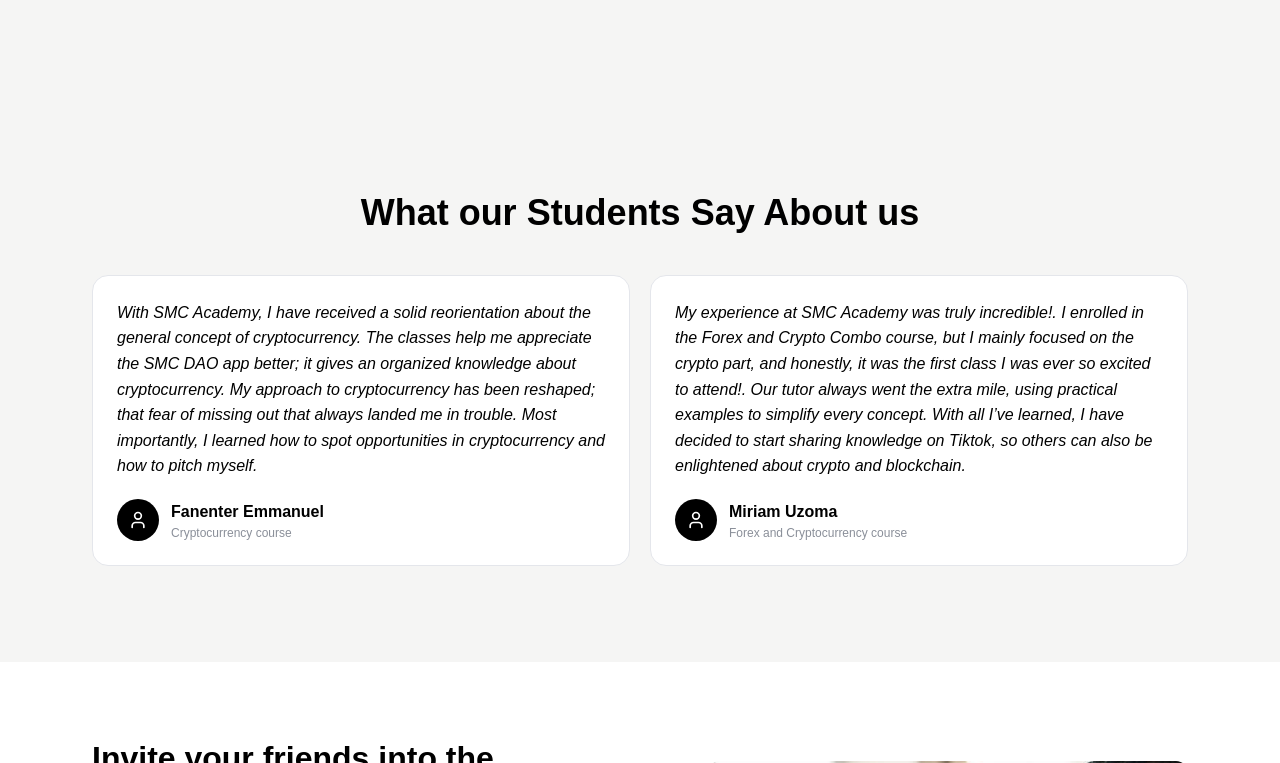
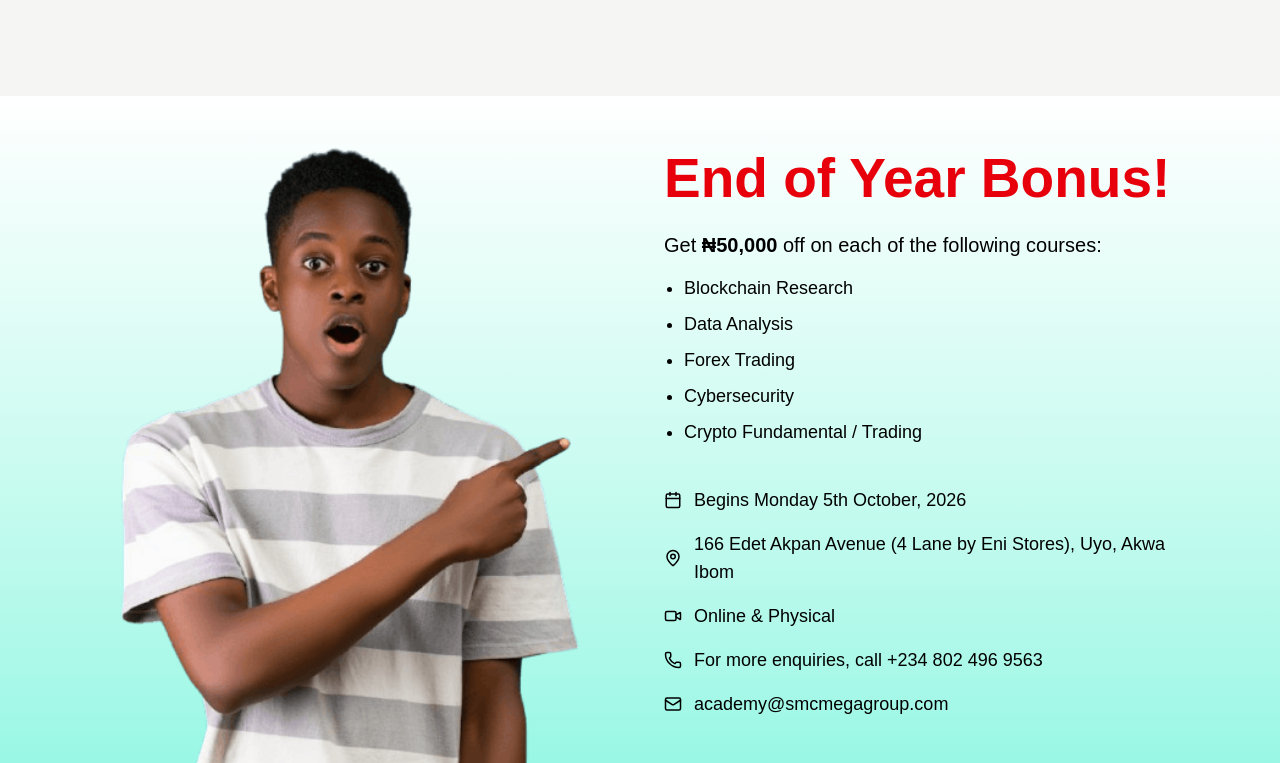
Before and after one commit to Kansoldev/smc-academy-landing-page, a Next.js app: page / in a window 1280 px wide. Shown: the part 2757-3520 px from the top of the page. Built offline with nearby package versions, Linux system fonts and the light colour scheme; a web font is replaced by a local one.

Commit message:
feat: add end of the year promotional banner

```diff
--- a/app/page.tsx
+++ b/app/page.tsx
@@ -2,6 +2,7 @@
 import Hero from "@/components/Hero";
 import AcademyStats from "@/components/AcademyStats";
 import About from "@/components/About";
+import BonusPromo from "@/components/BonusPromo";
 import Courses from "@/components/Courses";
 import Testimonials from "@/components/Testimonials";
 import Referral from "@/components/Referral";
@@ -17,6 +18,7 @@
         <AcademyStats />
         <About />
         <Courses />
+        <BonusPromo />
         <Testimonials />
         <Referral />
         <Footer />
--- /dev/null
+++ b/components/BonusPromo.tsx
@@ -0,0 +1,70 @@
+import Image from "next/image";
+import { MapPin, Video, Calendar, Phone, Mail } from "lucide-react";
+
+function BonusPromo() {
+  return (
+    <section className="bg-linear-to-b from-white to-teal-200">
+      <div className="max-w-290 mx-auto sm:grid sm:grid-cols-2 gap-12 px-8 py-12 md:pb-0">
+        <div className="relative w-full h-160 hidden md:block overflow-hidden">
+          <Image src="/ad.png" alt="" className="object-cover" fill />
+        </div>
+
+        <div className="">
+          <h2 className="text-3xl md:text-[55px] font-bold text-red-600 leading-tight mb-4">
+            End of Year Bonus!
+            <br />
+          </h2>
+
+          <p className="text-xl leading-relaxed">
+            Get <span className="font-bold">₦50,000</span> off on each of the
+            following courses:
+          </p>
+
+          <ol className="max-w-md text-lg mb-5 mt-3 list-disc pl-5 space-y-2">
+            <li>Blockchain Research</li>
+            <li>Data Analysis</li>
+            <li>Forex Trading</li>
+            <li>Cybersecurity</li>
+            <li>Crypto Fundamental / Trading</li>
+          </ol>
+
+          <div className="space-y-4 mt-10 text-lg">
+            <div className="flex items-center gap-3">
+              <Calendar size={18} className="shrink-0" />
+              <span>Begins Monday 5th October, 2026</span>
+            </div>
+
+            <div className="flex items-center gap-3">
+              <MapPin size={18} className="shrink-0" />
+              <span>
+                166 Edet Akpan Avenue (4 Lane by Eni Stores), Uyo, Akwa Ibom
+              </span>
+            </div>
+
+            <div className="flex items-center gap-3">
+              <Video size={18} className="shrink-0" />
+              <span>Online & Physical</span>
+            </div>
+
+            <div className="flex items-center gap-3">
+              <Phone size={18} className="shrink-0" />
+              <span>For more enquiries, call +234 802 496 9563</span>
+            </div>
+
+            <div className="flex items-center gap-3">
+              <Mail size={18} className="shrink-0" />
+              <a
+                href="mailto:academy@smcmegagroup.com"
+                className="flex items-center gap-2 hover:transition-colors"
+              >
+                academy@smcmegagroup.com
+              </a>
+            </div>
+          </div>
+        </div>
+      </div>
+    </section>
+  );
+}
+
+export default BonusPromo;
```
Also changed, not shown: public/ad.png (added).
